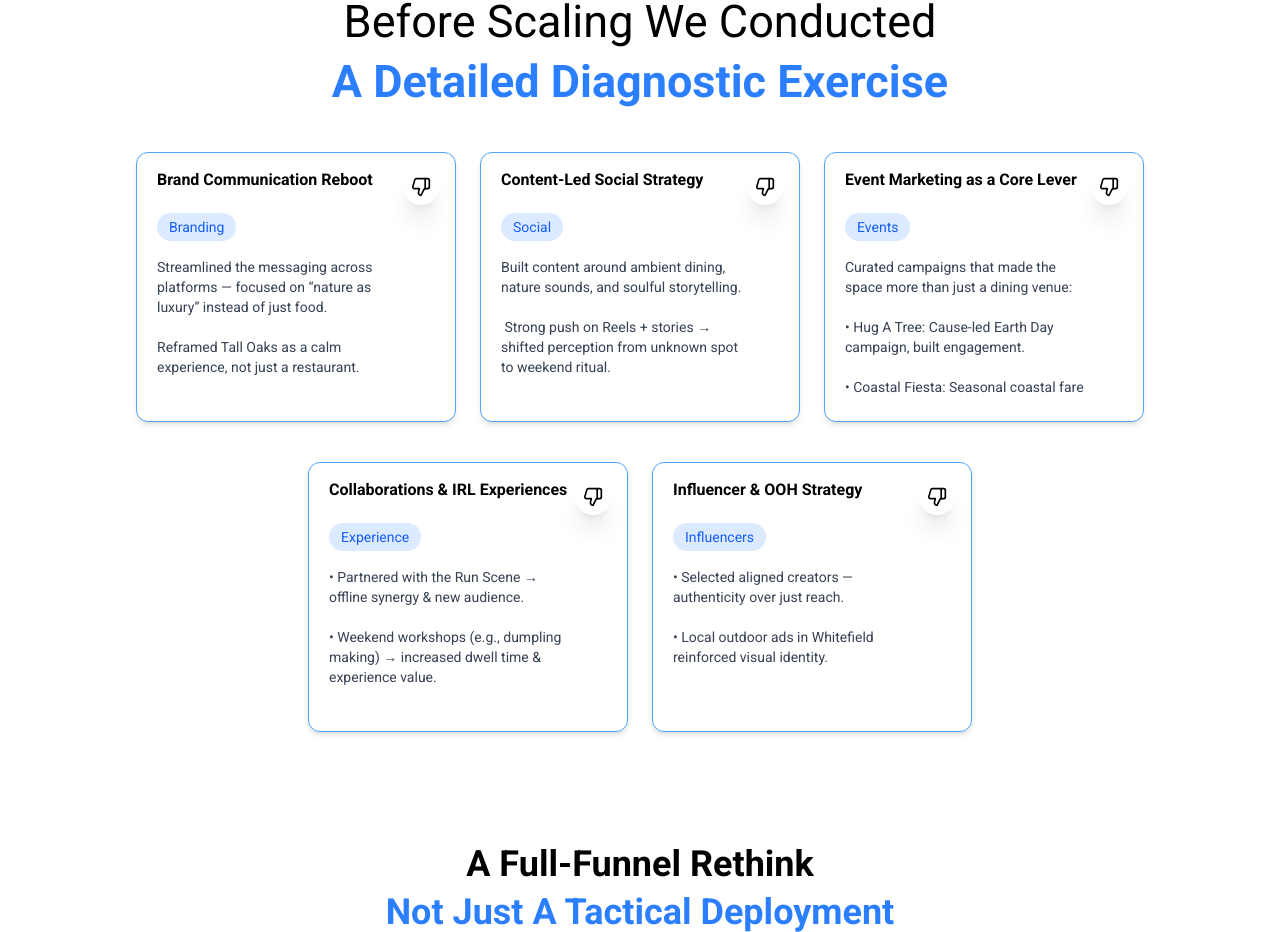
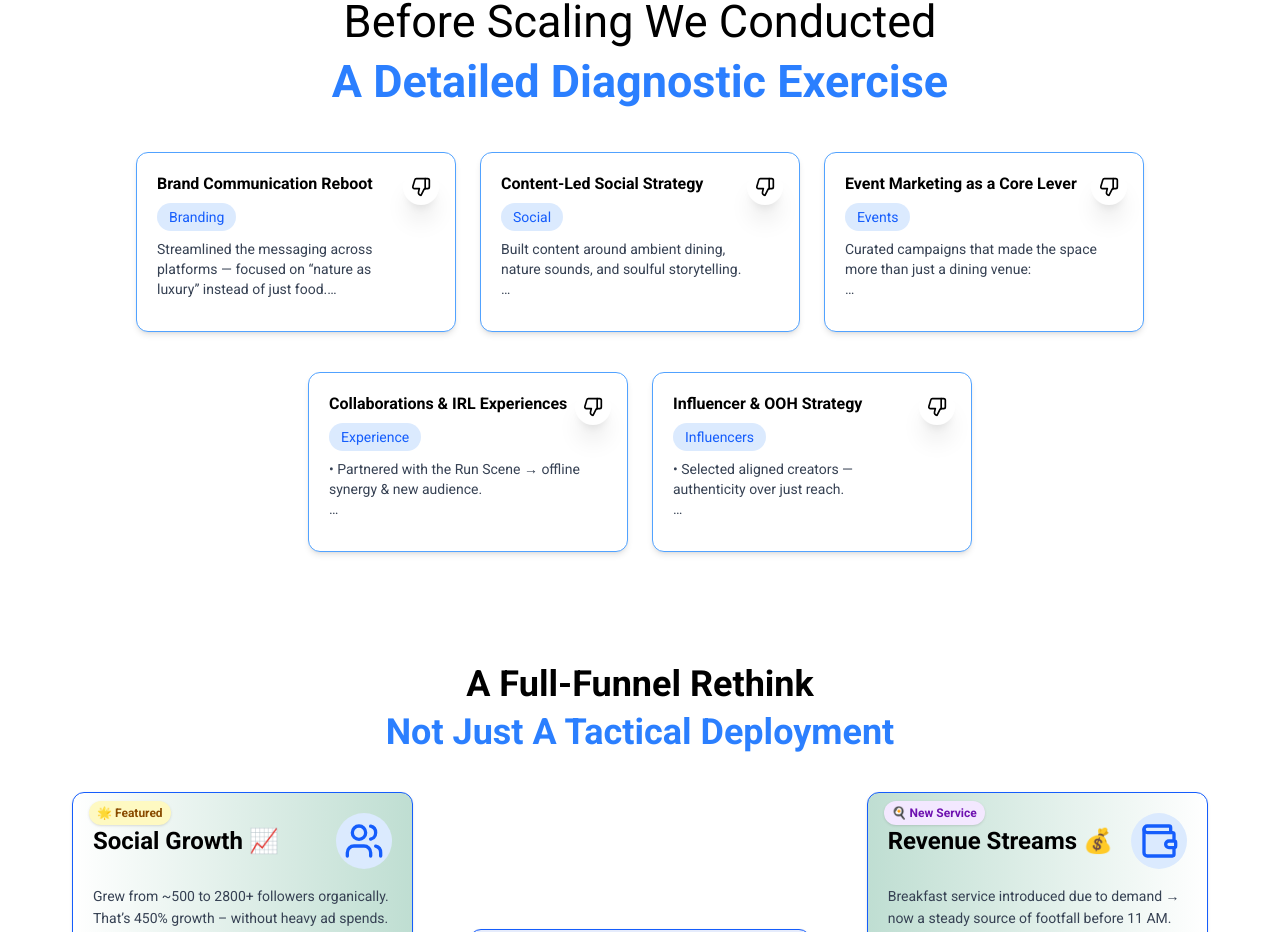
Before and after one commit to k20manish/intentfarm, a React (Vite) app: page / in a window 1280 px wide. Shown: the part 687-1619 px from the top of the page. Built offline with nearby package versions, Linux system fonts and the light colour scheme; a web font is replaced by a local one.

Commit message:
adding flipping in the card

```diff
--- a/src/component/BodySection.jsx
+++ b/src/component/BodySection.jsx
@@ -153,69 +153,63 @@ function BodySection() {
         </div>
 
         {/* Cards Container */}
-
 <div className="w-full max-w-[1080px] mx-auto flex flex-col gap-6">
-          {/* Unified Grid for All Cards */}
   <div className="flex flex-wrap justify-center items-stretch gap-x-6 gap-y-10">
     {[
       {
         title: "Brand Communication Reboot",
-                description: `Streamlined the messaging across platforms — focused on “nature as luxury” instead of just food. \n\nReframed Tall Oaks as a calm experience, not just a restaurant.`,
-
+        description: `Streamlined the messaging across platforms — focused on “nature as luxury” instead of just food.\n\nReframed Tall Oaks as a calm experience, not just a restaurant.`,
         tag: "Branding",
       },
       {
         title: "Content-Led Social Strategy",
-                description: `Built content around ambient dining, nature sounds, and soulful storytelling.\n\n Strong push on Reels + stories → shifted perception from unknown spot to weekend ritual.`,
-
+        description: `Built content around ambient dining, nature sounds, and soulful storytelling.\n\nStrong push on Reels + stories → shifted perception from unknown spot to weekend ritual.`,
         tag: "Social",
       },
       {
         title: "Event Marketing as a Core Lever",
-                description: `Curated campaigns that made the space more than just a dining venue:\n\n• Hug A Tree: Cause-led Earth Day campaign, built engagement.\n\n• Coastal Fiesta: Seasonal coastal fare — unlocked strong revenue.\n\n• Weekend Breakfast Launch: Drove early footfall & new revenue stream.`,
-
+        description: `Curated campaigns that made the space more than just a dining venue:\n\n• Hug A Tree: Cause-led Earth Day campaign.\n• Coastal Fiesta: Seasonal fare.\n• Weekend Breakfast Launch: Early footfall.`,
         tag: "Events",
       },
        {
     title: "Collaborations & IRL Experiences",
     description: `• Partnered with the Run Scene → offline synergy & new audience.\n\n• Weekend workshops (e.g., dumpling making) → increased dwell time & experience value.`,
-
     tag: "Experience",
   },
   {
     title: "Influencer & OOH Strategy",
     description: `• Selected aligned creators — authenticity over just reach.\n\n• Local outdoor ads in Whitefield reinforced visual identity.`,
-
     tag: "Influencers",
   },
     ].map((card, index) => (
       <div
         key={index}
-                className="w-full sm:w-[48%] lg:w-[320px] min-h-[270px] bg-white shadow-md rounded-xl border border-blue-400 p-5 pt-4 pb-5 flex flex-col relative overflow-hidden transition-transform duration-300 hover:scale-[1.02] hover:shadow-lg group"
+        className="w-full sm:w-[48%] lg:w-[320px] h-[180px] group perspective"
       >
-                {/* Top Right Icon */}
+        <div className="card-inner">
+          {/* Front Side */}
+          <div className="absolute w-full h-full bg-white shadow-md rounded-xl border border-blue-400 p-5 backface-hidden z-10">
+            {/* Icon top-right */}
             <div className="absolute top-4 right-4 bg-white shadow-xl p-2 rounded-full z-10">
               <ThumbsDown className="text-black w-5 h-5 hover:text-blue-500" />
             </div>
 
-                {/* Content */}
-                <div className="flex flex-col z-10 relative pr-6">
-                  {/* Icon + Title */}
-                  <div className="flex items-start gap-3  min-h-[44px]">
+            {/* Main content */}
+            <div className="flex flex-col gap-2 pr-6 relative z-0">
               <h3 className="text-base font-semibold text-black leading-snug">
                 {card.title}
               </h3>
-                  </div>
-
-                  {/* Tag badge */}
-                  <div className="mb-4">
               <span className="inline-block w-fit px-3 py-1 text-sm text-blue-600 bg-blue-100 rounded-full">
                 {card.tag}
               </span>
+              <p className="text-gray-700 text-sm line-clamp-3 whitespace-pre-wrap">
+                {card.description}
+              </p>
+            </div>
           </div>
 
-                  {/* Description */}
-                  <div className="overflow-y-auto max-h-[140px] pr-1">
+          {/* Back Side */}
+          <div className="absolute w-full h-full bg-white shadow-md rounded-xl border border-blue-400 p-5 backface-hidden rotate-y-180 overflow-y-auto">
             <p className="text-gray-700 text-sm whitespace-pre-wrap">
               {card.description}
             </p>
@@ -225,6 +219,9 @@ function BodySection() {
     ))}
   </div>
 </div>
+
+
+
       </motion.div>
 
       {/* full funnel section */}
--- a/src/index.css
+++ b/src/index.css
@@ -3,3 +3,26 @@
   font-family: 'Inter', sans-serif;
   font-family: 'Roboto', sans-serif;
 }
+.perspective {
+  perspective: 1000px;
+}
+
+.preserve-3d {
+  transform-style: preserve-3d;
+}
+
+.backface-hidden {
+  backface-visibility: hidden;
+}
+
+.card-inner {
+  transition: transform 0.6s;
+  transform-style: preserve-3d;
+  position: relative;
+  width: 100%;
+  height: 100%;
+}
+
+.group:hover .card-inner {
+  transform: rotateY(180deg);
+}
```
Lines whose indentation alone changed are shown as unchanged.
